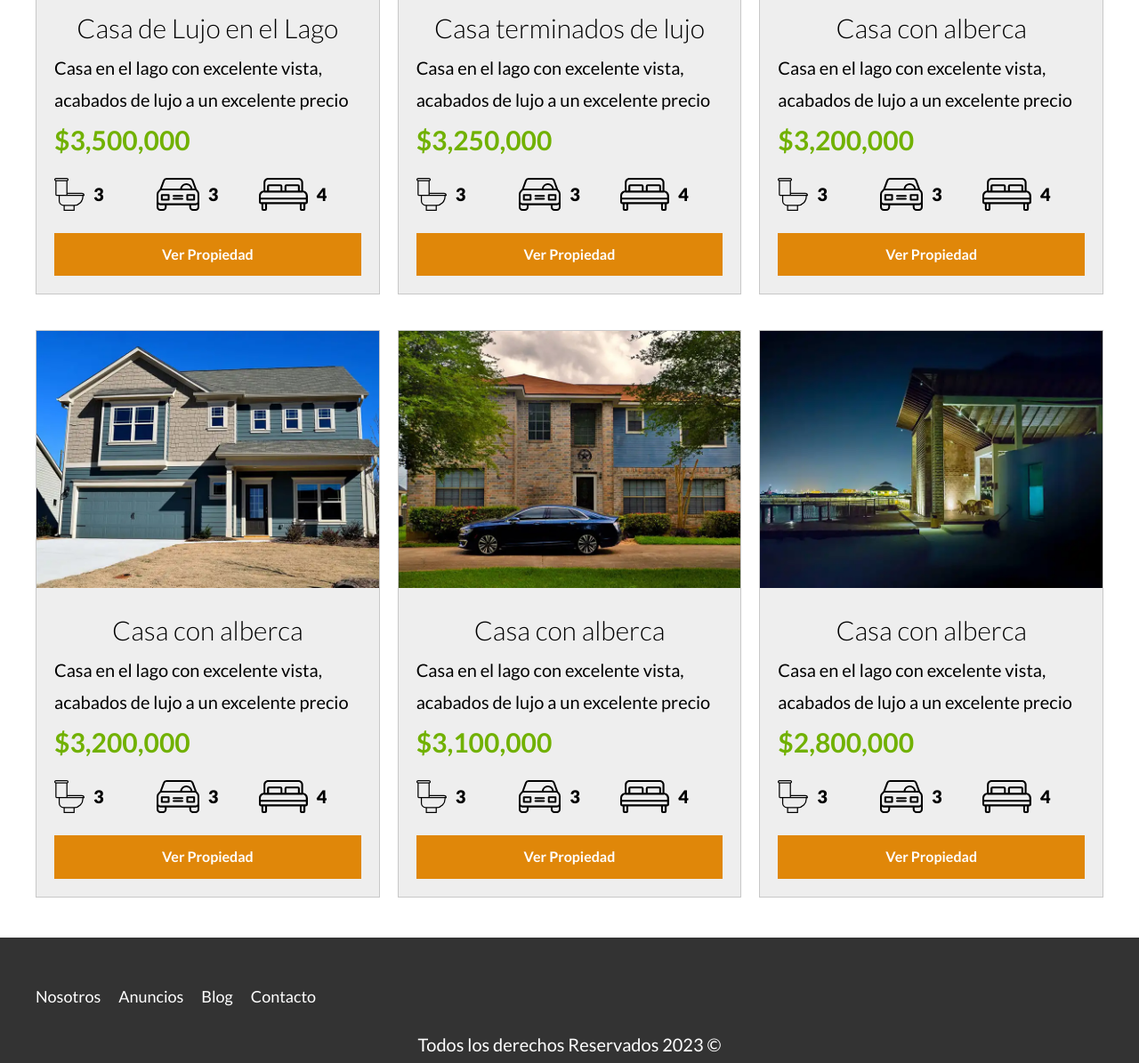
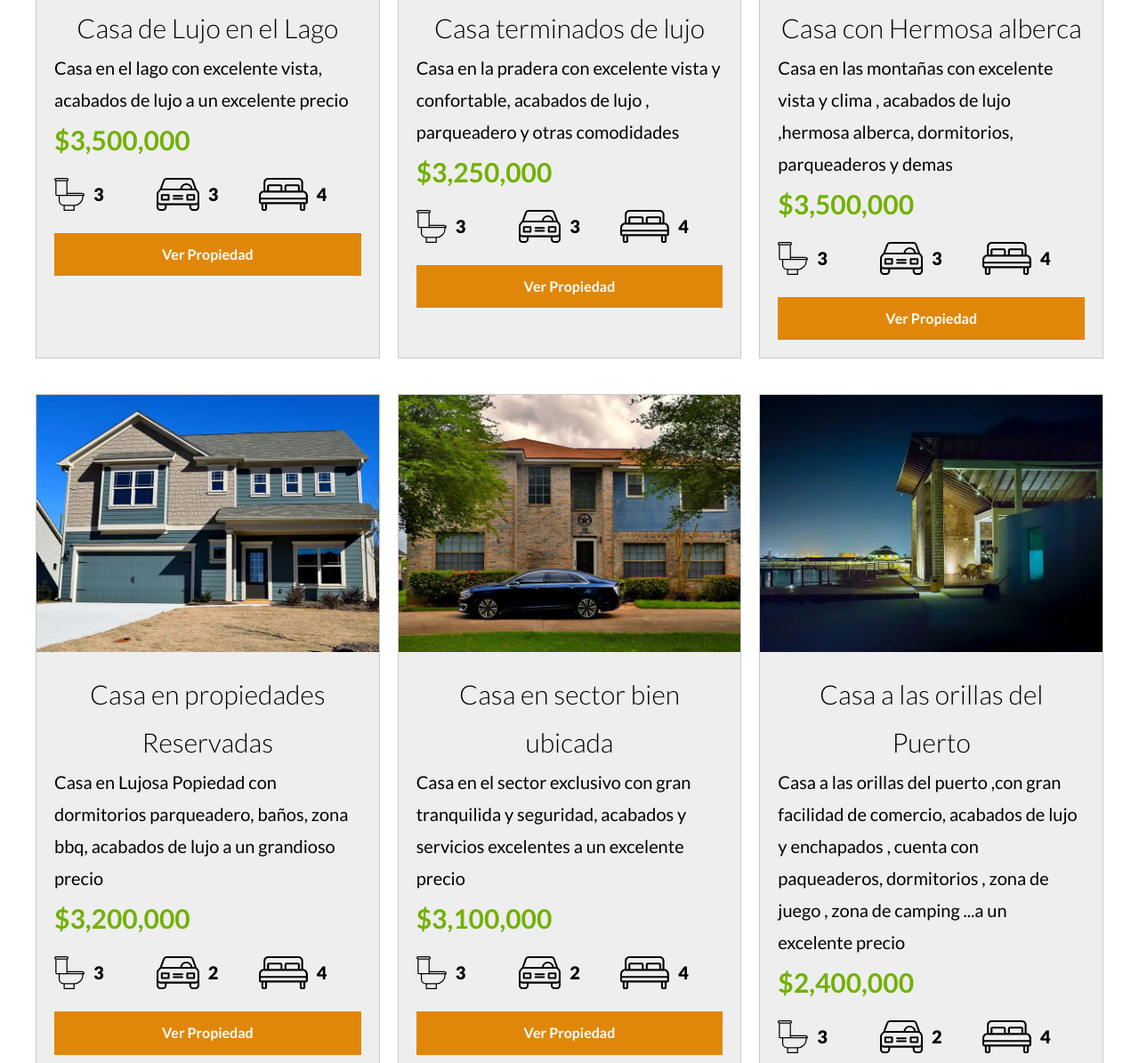
Before and after one commit to Brunback/PhP_Real-Estate_App, a website: page anuncios.html in a window 1280 px wide. Shown: the part 537-1732 px from the top of the page at 89% size. Drawn offline with Linux system fonts and the light colour scheme.

Commit message:
Agregando descripciones de propiedades y del sitio web

```diff
--- a/anuncios.html
+++ b/anuncios.html
@@ -80,7 +80,7 @@
 
                 <div class="contenido-anuncio">
                     <h3>Casa terminados de lujo</h3>
-                    <p>Casa en el lago con excelente vista, acabados de lujo a un excelente precio</p>
+                    <p>Casa en la pradera con excelente vista y confortable, acabados de lujo , parqueadero y otras comodidades</p>
                     <p class="precio">$3,250,000</p>
 
                     <ul class="iconos-caracteristicas">
@@ -112,9 +112,9 @@
                 </picture>
 
                 <div class="contenido-anuncio">
-                    <h3>Casa con alberca</h3>
-                    <p>Casa en el lago con excelente vista, acabados de lujo a un excelente precio</p>
-                    <p class="precio">$3,200,000</p>
+                    <h3>Casa con Hermosa alberca</h3>
+                    <p>Casa en las montañas con excelente vista y clima , acabados de lujo ,hermosa alberca, dormitorios, parqueaderos y demas </p>
+                    <p class="precio">$3,500,000</p>
 
                     <ul class="iconos-caracteristicas">
                         <li>
@@ -145,8 +145,8 @@
                 </picture>
 
                 <div class="contenido-anuncio">
-                    <h3>Casa con alberca</h3>
-                    <p>Casa en el lago con excelente vista, acabados de lujo a un excelente precio</p>
+                    <h3>Casa en propiedades Reservadas</h3>
+                    <p>Casa en Lujosa Popiedad con dormitorios parqueadero, baños, zona bbq, acabados de lujo a un grandioso precio</p>
                     <p class="precio">$3,200,000</p>
 
                     <ul class="iconos-caracteristicas">
@@ -156,7 +156,7 @@
                         </li>
                         <li>
                             <img class="icono" loading="lazy" src="build/img/icono_estacionamiento.svg" alt="icono estacionamiento">
-                            <p>3</p>
+                            <p>2</p>
                         </li>
                         <li>
                             <img class="icono" loading="lazy" src="build/img/icono_dormitorio.svg" alt="icono habitaciones">
@@ -178,8 +178,8 @@
                 </picture>
 
                 <div class="contenido-anuncio">
-                    <h3>Casa con alberca</h3>
-                    <p>Casa en el lago con excelente vista, acabados de lujo a un excelente precio</p>
+                    <h3>Casa en sector bien ubicada</h3>
+                    <p>Casa en el sector exclusivo con gran tranquilida y seguridad, acabados y servicios excelentes a un excelente precio</p>
                     <p class="precio">$3,100,000</p>
 
                     <ul class="iconos-caracteristicas">
@@ -189,7 +189,7 @@
                         </li>
                         <li>
                             <img class="icono" loading="lazy" src="build/img/icono_estacionamiento.svg" alt="icono estacionamiento">
-                            <p>3</p>
+                            <p>2</p>
                         </li>
                         <li>
                             <img class="icono" loading="lazy" src="build/img/icono_dormitorio.svg" alt="icono habitaciones">
@@ -211,9 +211,9 @@
                 </picture>
 
                 <div class="contenido-anuncio">
-                    <h3>Casa con alberca</h3>
-                    <p>Casa en el lago con excelente vista, acabados de lujo a un excelente precio</p>
-                    <p class="precio">$2,800,000</p>
+                    <h3>Casa a las orillas del Puerto</h3>
+                    <p>Casa a las orillas del puerto ,con gran facilidad de comercio, acabados de lujo y enchapados , cuenta con paqueaderos, dormitorios , zona de juego , zona de camping ...a un excelente precio</p>
+                    <p class="precio">$2,400,000</p>
 
                     <ul class="iconos-caracteristicas">
                         <li>
@@ -222,7 +222,7 @@
                         </li>
                         <li>
                             <img class="icono" loading="lazy" src="build/img/icono_estacionamiento.svg" alt="icono estacionamiento">
-                            <p>3</p>
+                            <p>2</p>
                         </li>
                         <li>
                             <img class="icono" loading="lazy" src="build/img/icono_dormitorio.svg" alt="icono habitaciones">
```
Also changed, not shown: blog.html (+4 -4 lines), index.html (+5 -5 lines), nosotros.html (+4 -6 lines).
